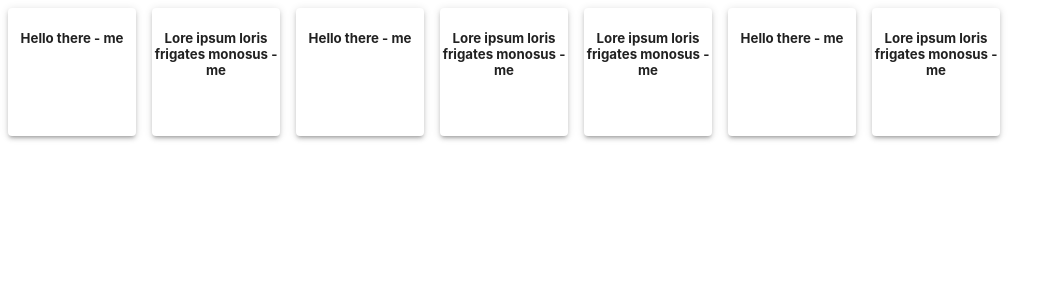
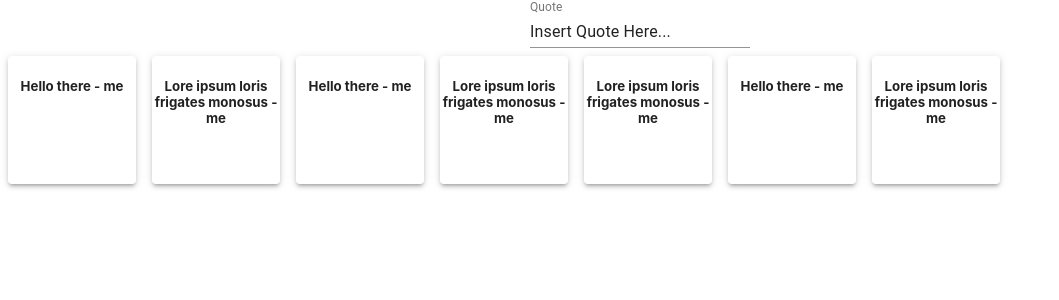
Before and after one commit to JamesonC/univation, a React (Create React App) app: page / in a window 1280 px wide. Shown: the top 300 px of the page, without its empty margins (0-1059 px from the left). Built offline with nearby package versions, Linux system fonts and the light colour scheme.

Commit message:
created TextField component

```diff
--- a/src/App.js
+++ b/src/App.js
@@ -1,6 +1,6 @@
-import React from 'react';
+import React, { useState } from 'react';
 import { makeStyles } from '@material-ui/core/styles';
-import Paper from '@material-ui/core/Paper';
+import { Paper, TextField } from '@material-ui/core/';
 import './App.css';
 
 const useStyles = makeStyles((theme) => ({
@@ -27,9 +27,23 @@ const data = [
 
 const App = () => {
   const classes = useStyles();
+  const [value, setValue] = useState('Insert Quote Here...');
+
+  const handleChange = event => {
+    setValue(event.target.value);
+  };
 
   return (
     <div className="App">
+      <div>
+        <TextField
+          id="standard-multiline-flexible"
+          label="Quote"
+          rowsMax={4}
+          value={value}
+          onChange={handleChange}
+        />
+      </div>
       <div className={classes.root}>
         {data.map(item =>
           <Paper elevation={3} key={item.id}>
```
